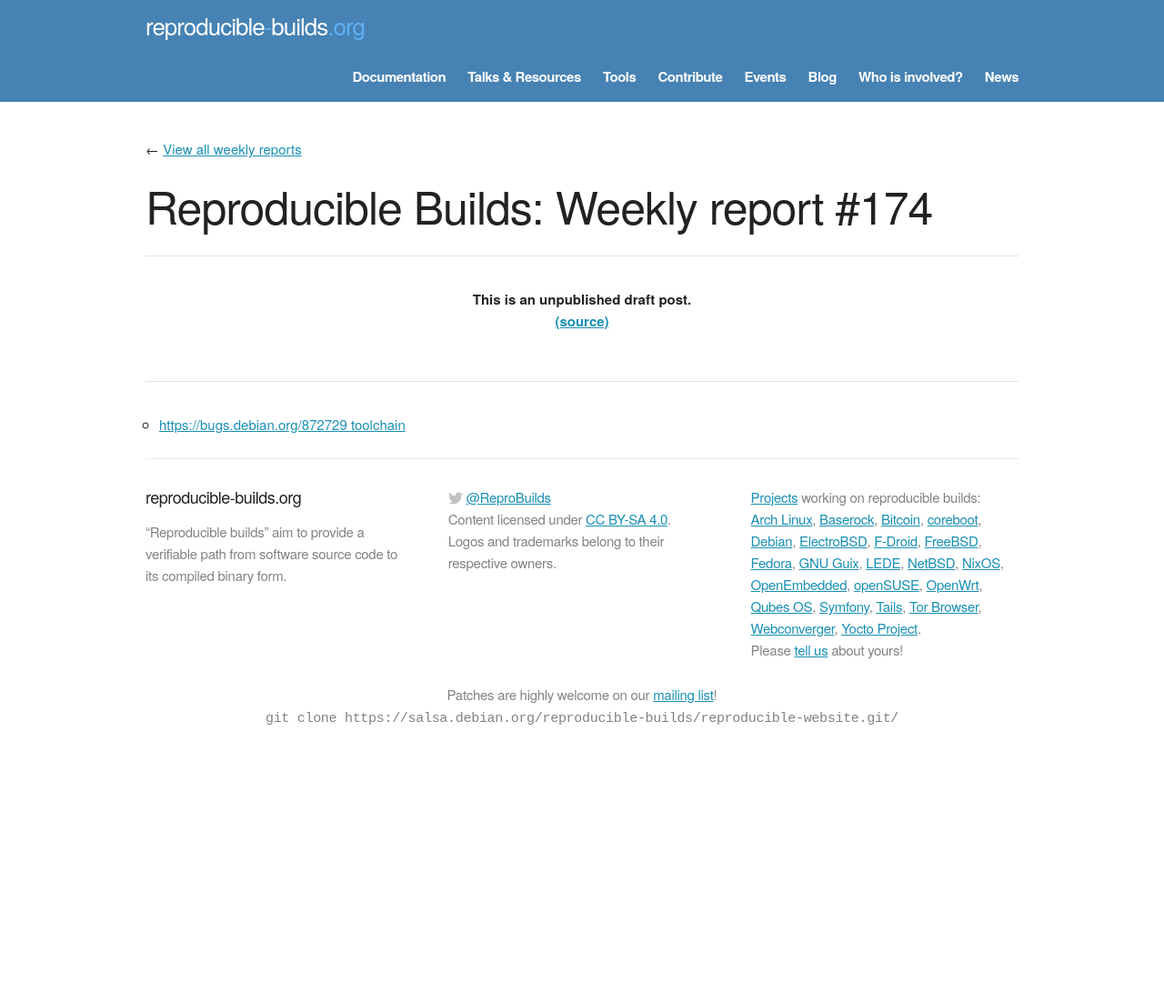
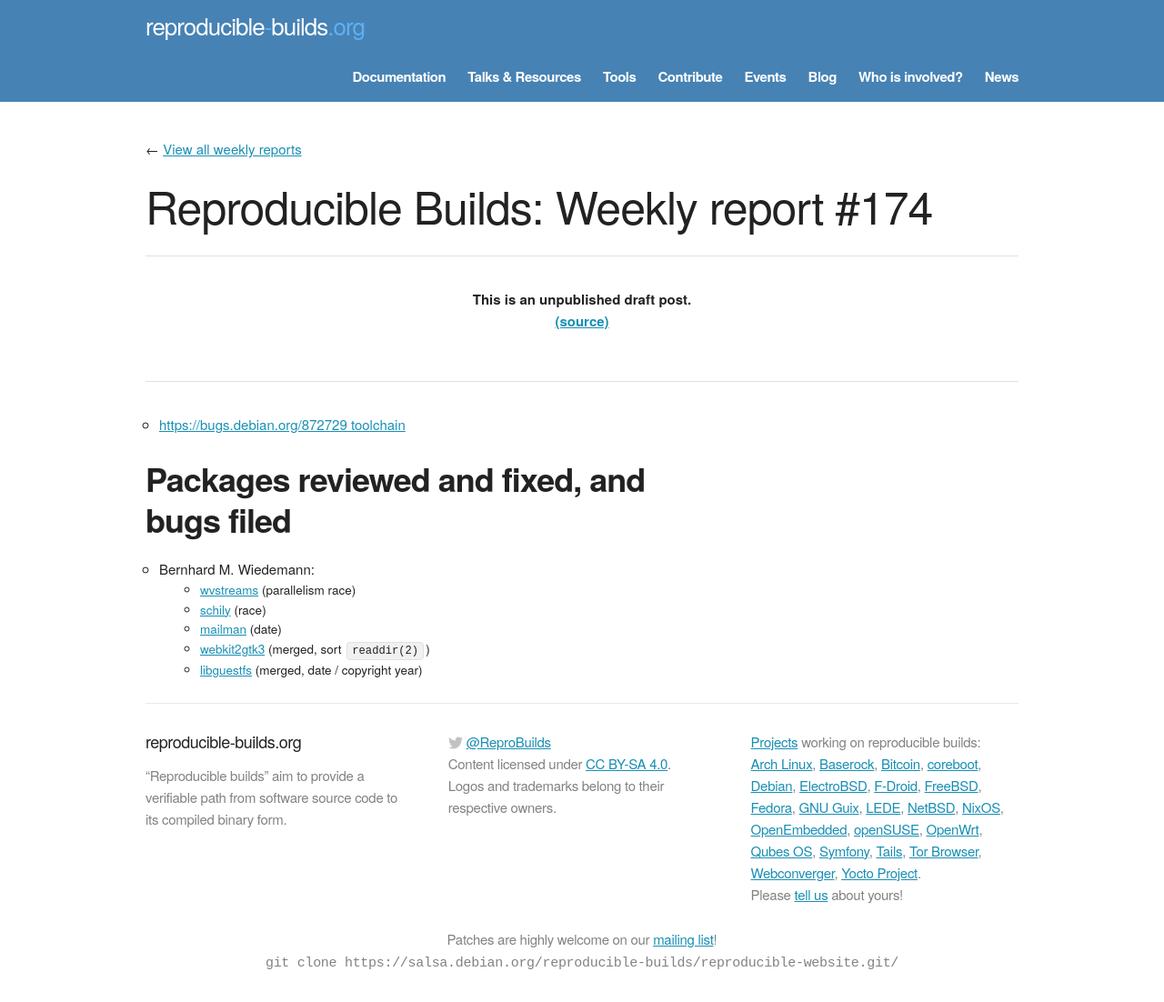
Before and after one commit to prototypefund/reproducible-website, a Jekyll site: the page built from _blog/posts/174.md, in a window 1280 px wide. Shown: the whole page at 91% size. Built offline with Jekyll 4.4.1, drawn with Linux system fonts in a browser that asks for light colours; some web fonts are replaced; before the commit the page ends 900 px from its top, so only the background shows below that.

Commit message:
174: +5 patches

```diff
--- a/_blog/posts/174.md
+++ b/_blog/posts/174.md
@@ -4,3 +4,13 @@ week: 174
 ---
 
 * [https://bugs.debian.org/872729 toolchain](https://salsa.debian.org/gnome-team/gtk2/commit/7deeede44c844e99402816ebc035de4d575f3db0)
+
+Packages reviewed and fixed, and bugs filed
+-------------------------------------------
+
+* Bernhard M. Wiedemann:
+    * [wvstreams](https://build.opensuse.org/request/show/630334) (parallelism race)
+    * [schily](https://build.opensuse.org/request/show/630357) (race)
+    * [mailman](https://build.opensuse.org/request/show/630980) (date)
+    * [webkit2gtk3](https://bugs.webkit.org/show_bug.cgi?id=188738) (merged, sort `readdir(2)`)
+    * [libguestfs](https://www.redhat.com/archives/libguestfs/2018-August/msg00230.html) (merged, date / copyright year)
```
